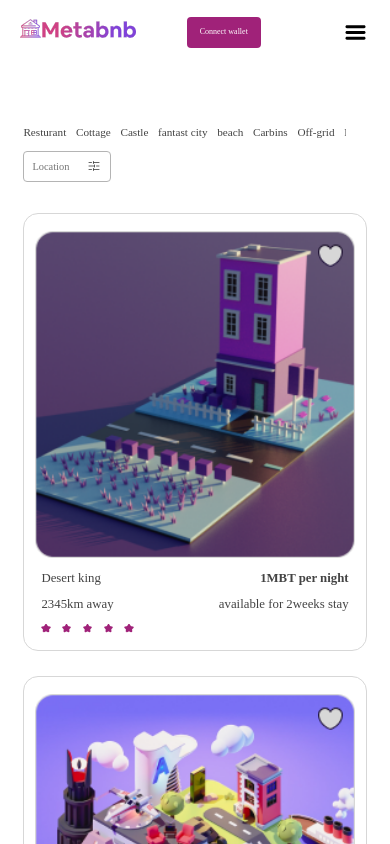
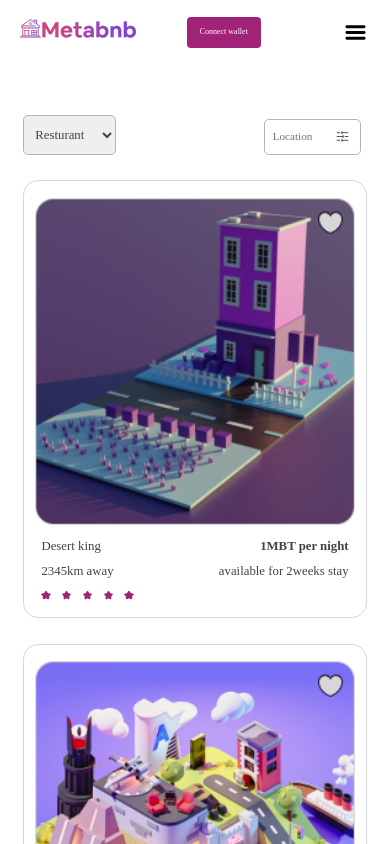
Before and after one commit to Jozz77/Metabnb---HNG, a React (Create React App) app: page /place in a window 390 px wide. Shown: the top 844 px of the page. Built offline with nearby package versions, Linux system fonts and the light colour scheme; a web font is replaced by a local one.

Commit message:
Feature: change the first section on Place page to a select field

```diff
--- a/src/Components/Hamburger.js
+++ b/src/Components/Hamburger.js
@@ -20,10 +20,10 @@ const Hamburger = props => {
             <img src={Hamburger_close} alt="Logo" onClick={props.onClose} />
         </div>
         <div className='hamburger-links'>
-            <Link to="/" className='ham_links'>Home</Link>
-            <Link to="/Place" className='ham_links'>Place to stay</Link>
-            <Link to="" className='ham_links'>NFTs</Link>
-            <Link to="" className='ham_links'>Community</Link>
+            <Link to="/" className='ham_links' onClick={props.onClose}>Home</Link>
+            <Link to="/Place" className='ham_links' onClick={props.onClose}>Place to stay</Link>
+            <Link to="" className='ham_links' onClick={props.onClose}>NFTs</Link>
+            <Link to="" className='ham_links' onClick={props.onClose}>Community</Link>
         </div>
        </div>
     </section>
--- a/src/Place.js
+++ b/src/Place.js
@@ -36,6 +36,23 @@ export default function Place() {
           <Link to='/place' className='places'>Farm</Link>
         </div>
 
+        <div className='location-input'>
+          <input type='text' placeholder='Location' />
+          <img src={Location_icon}  alt="Logo"/>
+        </div>
+      </section>
+
+      <section className='place-section-1-mobile'>
+        <select>
+          <option className='places-mobile'>Resturant</option>
+          <option className='places-mobile'>Cottage</option>
+          <option className='places-mobile'>Castle</option>
+          <option className='places-mobile'>fantast city</option>
+          <option className='places-mobile'>beach</option>
+          <option className='places-mobile'>Carbins</option>
+          <option className='places-mobile'>Off-grid</option>
+          <option className='places-mobile'>Farm</option>
+        </select>
         <div className='location-input'>
           <input type='text' placeholder='Location' />
           <img src={Location_icon}  alt="Logo"/>
--- a/src/place.css
+++ b/src/place.css
@@ -70,6 +70,9 @@
     top: 1.5vh;
     left: 70%;
     width: 12%;
+}
+.place-section-1-mobile{
+    display: none;
 }
 
 /* second section */
@@ -173,6 +176,9 @@
         top: 1.5vh;
         left: 70%;
         width: 12%;
+    }
+    .place-section-1-mobile{
+        display: none;
     }
 
     /* second section */
@@ -282,6 +288,9 @@
         left: 70%;
         width: 13%;
     }
+    .place-section-1-mobile{
+        display: none;
+    }
 
     /* second section */
     .place-inspiration{
@@ -389,6 +398,9 @@
         left: 70%;
         width: 13%;
     }
+    .place-section-1-mobile{
+        display: none;
+    }
 
     /* second section */
     .place-inspiration{
@@ -449,35 +461,42 @@
         width: 11%;
     }
 
+
 }
 
 /* fourth media query */
 @media screen and (min-width: 451px) and (max-width: 600px) {
     .place-section-1{
+        display: none;
+    }
+    .place-section-1-mobile{
         display: flex;
-        flex-direction: column;
         justify-content: space-between;
         padding: 6vh 6% 3vh;
     }
-
-    .place-name{
-        width: 95%;
-        padding-top: 0.6vh;
-        display: flex;
-        justify-content: space-between;
+    .place-section-1-mobile select{
+        border: 1px solid var(--location-input-background);
+        border-radius: 5px;
+        outline: 0;
+        font-weight: 400;
+        font-size: 0.8rem;
+        line-height: 25px;
+        color: var(--header-black);
+        padding: 0 2%;
     }
-    .places{
-        text-decoration: none;
-        color: var(--header-black);
+    .place-section-1-mobile select option:focus{
+        color: black;
+    }
+    .place-section-1-mobile select option{
         font-weight: 400;
-        font-size: 0.6rem;
+        font-size: 0.7rem;
         line-height: 25px;
-    }
-    .places:hover{
-        color: #A02279;
+        border-radius: 5px;
+        color: var(--button-color);
+        background-color: var(--all-purple);
     }
     .location-input{
-        width: 22%;
+        width: 27%;
         margin-right: 0%;
         position: relative;
         margin-top: 0.4vh;
@@ -485,17 +504,17 @@
     .location-input input{
         /* height: 4vh; */
         width: 95%;
-        padding: 0.75vh 1.75rem 0.7vh 0.5rem;
+        padding: 0.9vh 1.75rem 0.9vh 0.5rem;
         border: 1px solid var(--location-input-background);
         border-radius: 5px;
         outline: 0;
         font-weight: 400;
-        font-size: 0.65rem;
+        font-size: 0.9rem;
         line-height: 19px;
     }
     .location-input img{
         position: absolute;
-        top: 30%;
+        top: 28%;
         left: 70%;
         width: 13%;
     }
@@ -564,56 +583,58 @@
 /* fifth media query - mobile */
 @media screen and (min-width: 0px) and (max-width: 450px) {
     .place-section-1{
+        display: none;
+    }
+    .place-section-1-mobile{
         display: flex;
-        flex-direction: column;
-        justify-content: center;
+        justify-content: space-between;
         padding: 6vh 6% 3vh;
     }
-
-    .place-name{
-        width: 94%;
-        padding-top: 0.6vh;
-        padding-bottom: 0.3vh;
-        display: flex;
-        gap: 3%;
-        /* justify-content: space-between; */
-        overflow: auto;
-        white-space: nowrap;
+    .place-section-1-mobile select{
+        border: 1px solid var(--location-input-background);
+        border-radius: 5px;
+        outline: 0;
+        font-weight: 400;
+        font-size: 0.8rem;
+        line-height: 0px;
+        color: var(--header-black);
+        padding: 0 2%;
     }
-    .places{
-        text-decoration: none;
-        color: var(--header-black);
+    .place-section-1-mobile select option:focus{
+        color: black;
+    }
+    .place-section-1-mobile select option{
         font-weight: 400;
         font-size: 0.7rem;
-        line-height: 25px;
-    }
-    .places:hover{
-        color: #A02279;
+        line-height: 10px;
+        border-radius: 5px;
+        color: var(--button-color);
+        background-color: var(--all-purple);
     }
     .location-input{
-        width: 27%;
+        width: 30%;
         margin-right: 0%;
-        margin-top: 0.3vh;
         position: relative;
+        margin-top: 0.4vh;
     }
     .location-input input{
         /* height: 4vh; */
         width: 95%;
-        padding: 0.6vh 1.2rem 0.6vh 0.5rem;
-        margin-bottom: 0.7vh;
+        padding: 0.9vh 1.75rem 0.9vh 0.5rem;
         border: 1px solid var(--location-input-background);
-        border-radius: 4px;
+        border-radius: 5px;
         outline: 0;
         font-weight: 400;
-        font-size: 0.65rem;
+        font-size: 0.7rem;
         line-height: 19px;
     }
     .location-input img{
         position: absolute;
-        top: 25%;
+        top: 30%;
         left: 70%;
         width: 13%;
     }
+
 
     /* second section */
     .place-inspiration{
@@ -677,38 +698,59 @@
 }
 
 @media screen and (min-width: 0px) and (max-width: 350px){
-    .places{
-        text-decoration: none;
-        color: var(--header-black);
-        font-weight: 400;
-        font-size: 0.6rem;
-        line-height: 25px;
+    .place-section-1{
+        display: none;
     }
-    .places:hover{
-        color: #A02279;
+    .place-section-1-mobile{
+        display: flex;
+        justify-content: space-between;
+        padding: 6vh 6% 3vh;
     }
-    .location-input{
-        width: 27%;
-        margin-right: 0%;
-        position: relative;
-    }
-    .location-input input{
-        /* height: 4vh; */
-        width: 100%;
-        padding: 0.3vh 1.2rem 0.3vh 0.5rem;
+    .place-section-1-mobile select{
         border: 1px solid var(--location-input-background);
         border-radius: 5px;
         outline: 0;
         font-weight: 400;
-        font-size: 0.5rem;
+        font-size: 0.8rem;
+        line-height: 0px;
+        color: var(--header-black);
+        padding: 0 2%;
+    }
+    .place-section-1-mobile select option:focus{
+        color: black;
+    }
+    .place-section-1-mobile select option{
+        font-weight: 400;
+        font-size: 0.7rem;
+        line-height: 10px;
+        border-radius: 5px;
+        color: var(--button-color);
+        background-color: var(--all-purple);
+    }
+    .location-input{
+        width: 35%;
+        margin-right: 0%;
+        position: relative;
+        margin-top: 0.4vh;
+    }
+    .location-input input{
+        /* height: 4vh; */
+        width: 95%;
+        padding: 0.9vh 1.75rem 0.9vh 0.5rem;
+        border: 1px solid var(--location-input-background);
+        border-radius: 5px;
+        outline: 0;
+        font-weight: 400;
+        font-size: 0.7rem;
         line-height: 19px;
     }
     .location-input img{
         position: absolute;
-        top: 27.5%;
-        left: 75%;
+        top: 30%;
+        left: 70%;
         width: 13%;
     }
+
     .desert .p-1{
         font-weight: 400;
         font-size: 0.65rem;
@@ -744,35 +786,55 @@
 }
 /* last media query */
 @media screen and (min-width: 0px) and (max-width: 300px){
-    .places{
-        text-decoration: none;
-        color: var(--header-black);
-        font-weight: 400;
-        font-size: 0.6rem;
-        line-height: 25px;
+    .place-section-1{
+        display: none;
     }
-    .places:hover{
-        color: #A02279;
+    .place-section-1-mobile{
+        display: flex;
+        justify-content: space-between;
+        padding: 6vh 6% 3vh;
     }
-    .location-input{
-        width: 25%;
-        margin-right: 0%;
-        position: relative;
-    }
-    .location-input input{
-        height: 3.5vh;
-        width: 95%;
-        padding: 0.45vh 1rem 0.4vh 0.3rem;
+    .place-section-1-mobile select{
         border: 1px solid var(--location-input-background);
         border-radius: 5px;
         outline: 0;
         font-weight: 400;
-        font-size: 0.5rem;
+        font-size: 0.8rem;
+        line-height: 0px;
+        color: var(--header-black);
+        padding: 0 2%;
+    }
+    .place-section-1-mobile select option:focus{
+        color: black;
+    }
+    .place-section-1-mobile select option{
+        font-weight: 400;
+        font-size: 0.7rem;
+        line-height: 10px;
+        border-radius: 5px;
+        color: var(--button-color);
+        background-color: var(--all-purple);
+    }
+    .location-input{
+        width: 40%;
+        margin-right: 0%;
+        position: relative;
+        margin-top: 0.4vh;
+    }
+    .location-input input{
+        /* height: 4vh; */
+        width: 95%;
+        padding: 0.9vh 1.75rem 0.9vh 0.5rem;
+        border: 1px solid var(--location-input-background);
+        border-radius: 5px;
+        outline: 0;
+        font-weight: 400;
+        font-size: 0.7rem;
         line-height: 19px;
     }
     .location-input img{
         position: absolute;
-        top: 1.3vh;
+        top: 30%;
         left: 70%;
         width: 13%;
     }
```
